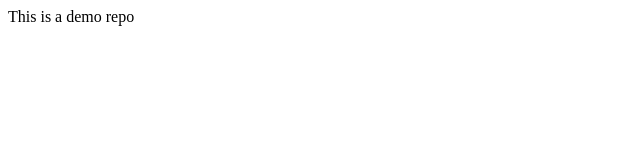
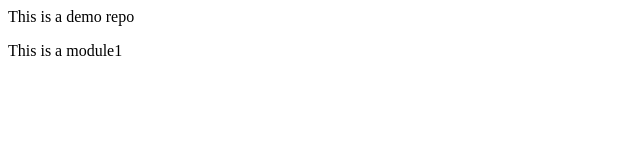
Before and after one commit to rahulsavla18/demorepo, a plain HTML site: page index.html in a window 1280 px wide. Shown: the whole page, without its empty margins (0-640 px from the left). Drawn offline with Linux system fonts and the light colour scheme.

Commit message:
Added new module

```diff
--- a/index.html
+++ b/index.html
@@ -1 +1,2 @@
 <p> This is a demo repo </p>
+<p> This is a module1 </p>
```
